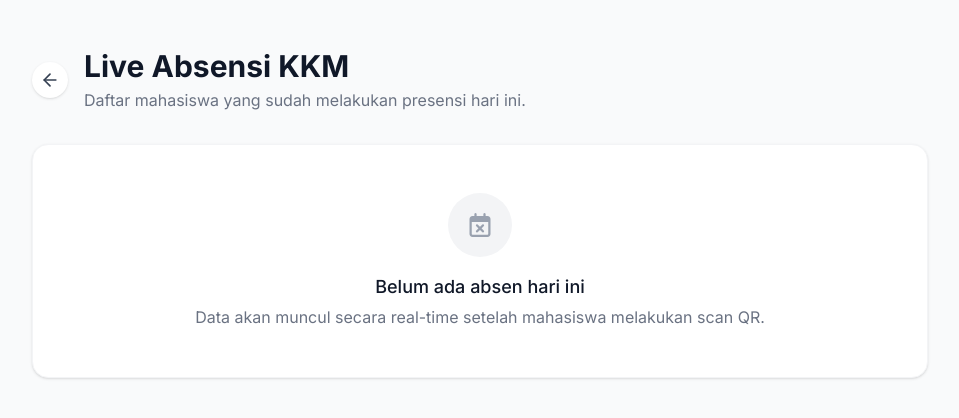
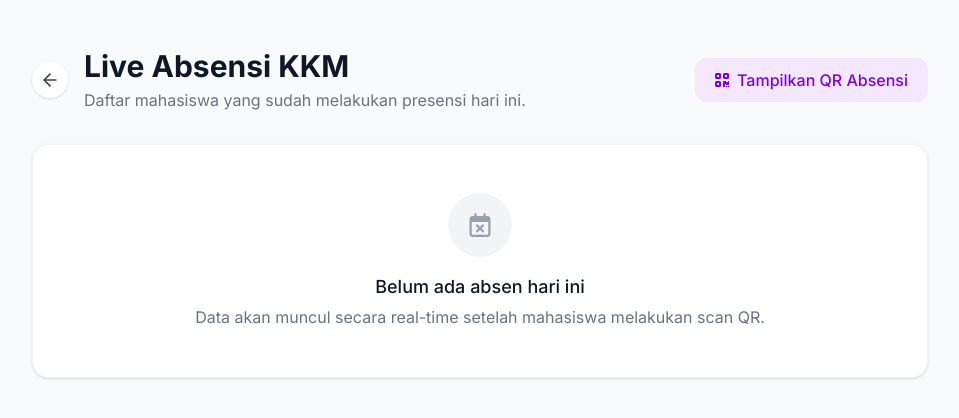
Before and after one commit to adin07-code/Desa-Panambangan, a Next.js app: page /absensi in a window 1280 px wide. Shown: the top 418 px of the page, without its empty margins (160-1119 px from the left). Built offline with nearby package versions, Linux system fonts and the light colour scheme.

Commit message:
feat: Add QR Absensi modal and image

```diff
--- a/src/app/absensi/page.tsx
+++ b/src/app/absensi/page.tsx
@@ -17,6 +17,7 @@ type AbsensiData = {
 export default function AbsensiPage() {
   const [data, setData] = useState<AbsensiData[]>([]);
   const [loading, setLoading] = useState(true);
+  const [showQR, setShowQR] = useState(false);
 
   useEffect(() => {
     const fetchAbsensi = async () => {
@@ -49,7 +50,8 @@ export default function AbsensiPage() {
       <div className="max-w-4xl mx-auto">
 
         {/* Header */}
-        <div className="flex items-center gap-4 mb-8">
+        <div className="flex flex-col md:flex-row md:items-center justify-between gap-6 mb-8">
+          <div className="flex items-center gap-4">
             <Link href="/" className="p-2 bg-white rounded-full shadow hover:bg-gray-100 transition-colors">
               <ArrowLeft className="w-5 h-5 text-gray-700" />
             </Link>
@@ -58,6 +60,47 @@ export default function AbsensiPage() {
               <p className="text-gray-500 mt-1">Daftar mahasiswa yang sudah melakukan presensi hari ini.</p>
             </div>
           </div>
+
+          {/* Tombol Tampilkan QR Absensi */}
+          <button
+            onClick={() => setShowQR(true)}
+            className="flex items-center gap-2 bg-purple-100 text-purple-700 hover:bg-purple-200 px-5 py-2.5 rounded-xl font-medium transition-colors"
+          >
+            <i className="fa-solid fa-qrcode"></i>
+            Tampilkan QR Absensi
+          </button>
+        </div>
+
+        {/* Modal QR Code */}
+        {showQR && (
+          <div className="fixed inset-0 z-[100] flex items-center justify-center p-4 bg-black/60 backdrop-blur-sm transition-opacity">
+            <div className="bg-white rounded-3xl p-6 max-w-sm w-full shadow-2xl flex flex-col items-center relative text-center">
+              <button
+                onClick={() => setShowQR(false)}
+                className="absolute top-4 right-4 w-8 h-8 flex items-center justify-center rounded-full bg-gray-100 hover:bg-gray-200 text-gray-500 transition-colors"
+              >
+                <i className="fa-solid fa-xmark text-lg"></i>
+              </button>
+              <h3 className="text-xl font-bold text-gray-900 mb-2 mt-2">QR Code Absensi</h3>
+              <p className="text-gray-500 text-sm mb-6">Scan QR ini untuk mengisi Google Form Absensi Harian KKM.</p>
+
+              <div className="bg-gray-50 p-2 rounded-2xl w-64 h-64 mb-4 flex items-center justify-center border border-gray-100">
+                <div className="relative w-full h-full">
+                  <img
+                    src="/qr-absensi.png"
+                    alt="QR Code Absensi"
+                    className="w-full h-full object-contain rounded-xl"
+                    onError={(e) => {
+                      // Fallback jika user belum memasukkan gambar qr-absensi.png
+                      (e.target as HTMLImageElement).src = "https://via.placeholder.com/400?text=QR+Absensi+Belum+Ada";
+                    }}
+                  />
+                </div>
+              </div>
+              <p className="text-purple-600 font-semibold text-sm">Pastikan isi form dengan benar!</p>
+            </div>
+          </div>
+        )}
 
         {/* Content */}
         <div className="bg-white rounded-2xl shadow-sm border border-gray-100 overflow-hidden">
```
Also changed, not shown: public/qr-absensi.png (added). Lines whose indentation alone changed are shown as unchanged.
